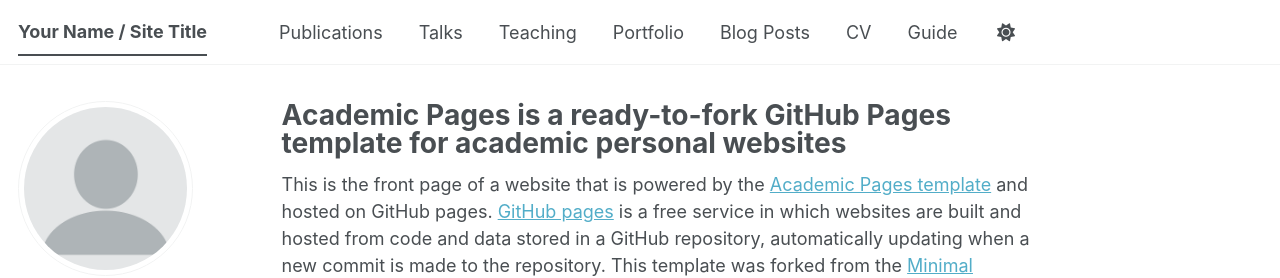
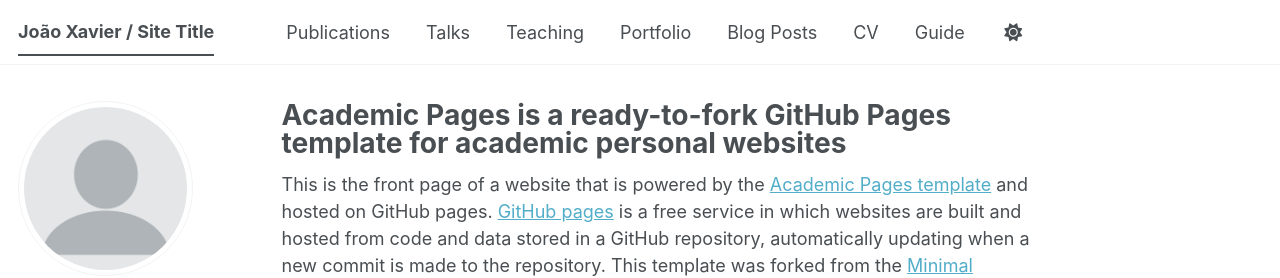
Before and after one commit to jmfxavier/jmfxavier.github.io, a Jekyll site: the page built from _pages/about.md, in a window 1280 px wide. Shown: the top 278 px of the page. Built offline with Jekyll 4.4.1, drawn with Linux system fonts in a browser that asks for light colours; some web fonts are replaced; a script bundle is joined from its source files by our own code; library files that are not in the unit come from our copies.

Commit message:
Update _config.yml

```diff
--- a/_config.yml
+++ b/_config.yml
@@ -9,7 +9,7 @@
 # Basic Site Settings
 locale                   : "en-US"
 site_theme               : "default" # The available themes options are "default", "air", "sunrise", "mint", "dirt" and "contrast"
-title                    : "Your Name / Site Title"
+title                    : "João Xavier / Site Title"
 title_separator          : "-"
 name                     : &name "Your Name"
 description              : &description "Your Name's academic portfolio"   # Update this with a general description of your site, this is the default if not overridden by a page
```
